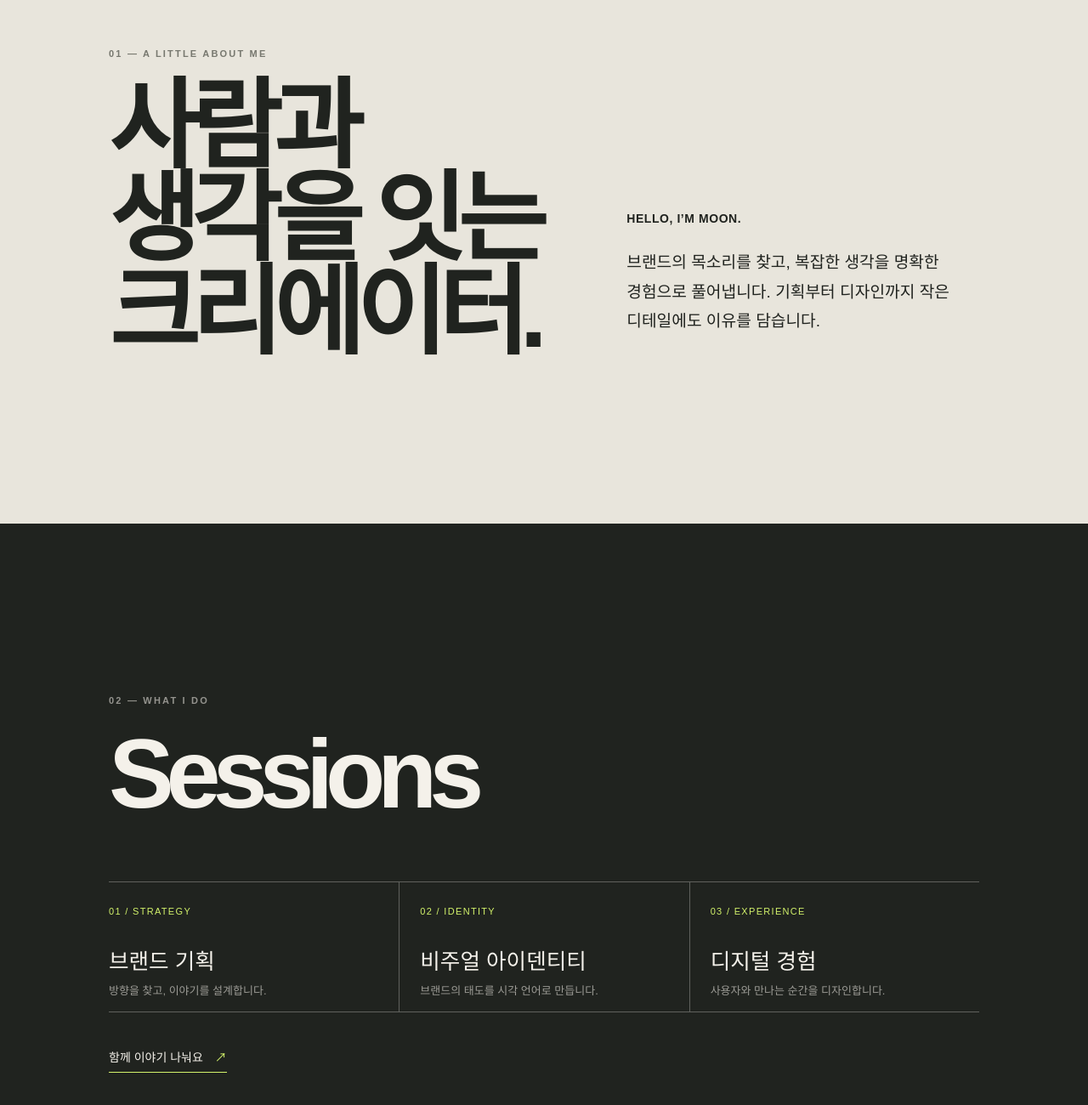
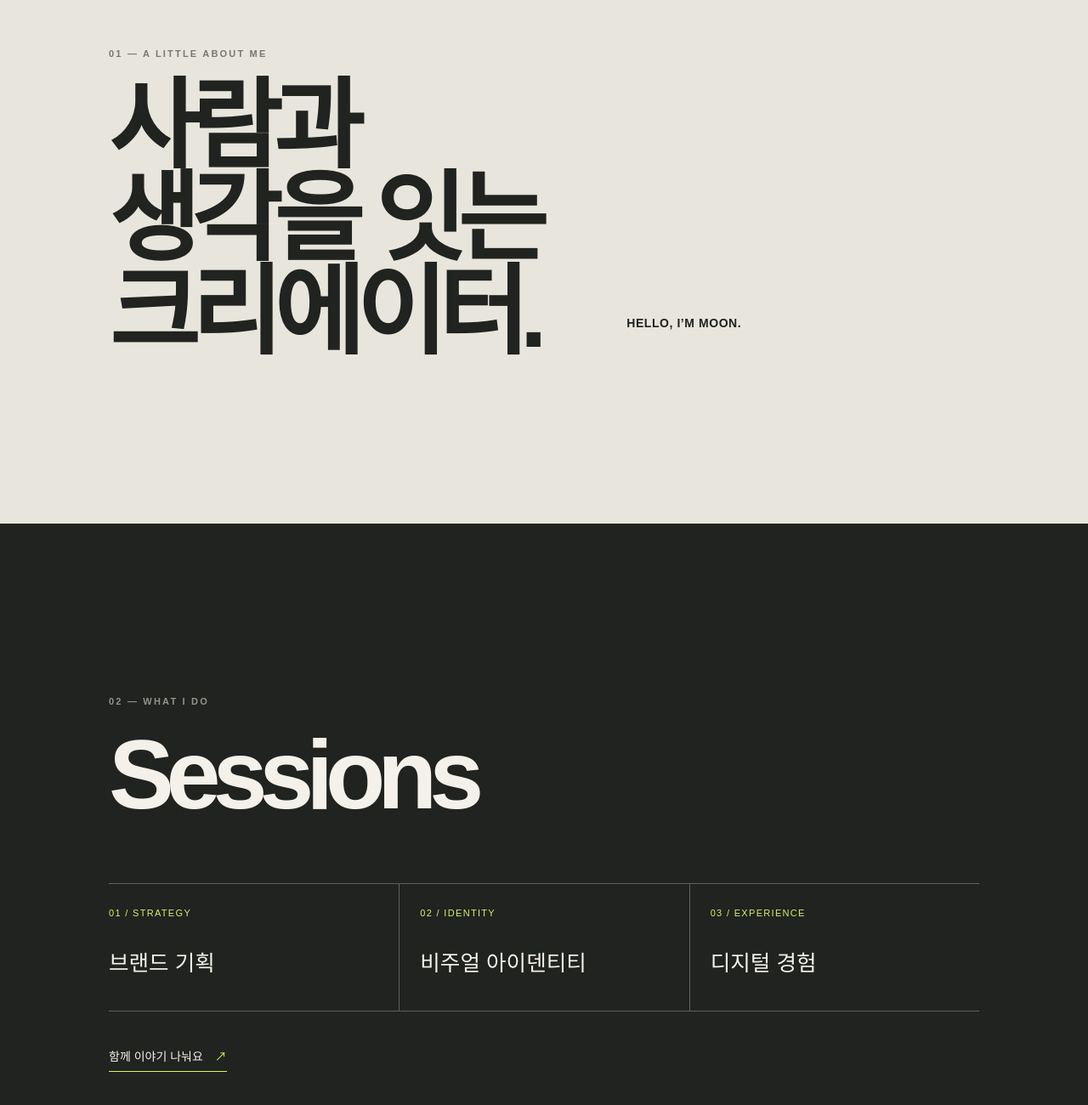
Before and after one commit to Heyjilee/html, a plain HTML site: page index.html in a window 1280 px wide. Shown: the part 984-2284 px from the top of the page at 85% size. Drawn offline with Linux system fonts and the light colour scheme.

Commit message:
2026-11-26 글자제거

```diff
--- a/index.html
+++ b/index.html
@@ -393,7 +393,7 @@
             <p class="eyebrow">Independent creative portfolio · Seoul</p>
             <h1 id="intro-title"><span>MAKE</span><span>IT MATTER.</span></h1>
             <div class="hero-copy">
-                <p>좋은 아이디어를 발견하고,<br>오래 기억될 경험으로 만듭니다.</p>
+
                 <span class="scroll-note">SCROLL TO EXPLORE ↓</span>
             </div>
         </section>
@@ -404,7 +404,7 @@
                 <h2 id="profile-title">사람과<br>생각을 잇는<br>크리에이터.</h2>
                 <div class="profile-copy">
                     <strong>HELLO, I’M MOON.</strong>
-                    <p>브랜드의 목소리를 찾고, 복잡한 생각을 명확한 경험으로 풀어냅니다. 기획부터 디자인까지 작은 디테일에도 이유를 담습니다.</p>
+
                 </div>
             </div>
         </section>
@@ -416,17 +416,17 @@
                 <article class="session-item">
                     <span>01 / STRATEGY</span>
                     <h3>브랜드 기획</h3>
-                    <p>방향을 찾고, 이야기를 설계합니다.</p>
+
                 </article>
                 <article class="session-item">
                     <span>02 / IDENTITY</span>
                     <h3>비주얼 아이덴티티</h3>
-                    <p>브랜드의 태도를 시각 언어로 만듭니다.</p>
+
                 </article>
                 <article class="session-item">
                     <span>03 / EXPERIENCE</span>
                     <h3>디지털 경험</h3>
-                    <p>사용자와 만나는 순간을 디자인합니다.</p>
+
                 </article>
             </div>
             <a class="contact-link" href="mailto:hello@moon.studio">함께 이야기 나눠요 <span>↗</span></a>
```
